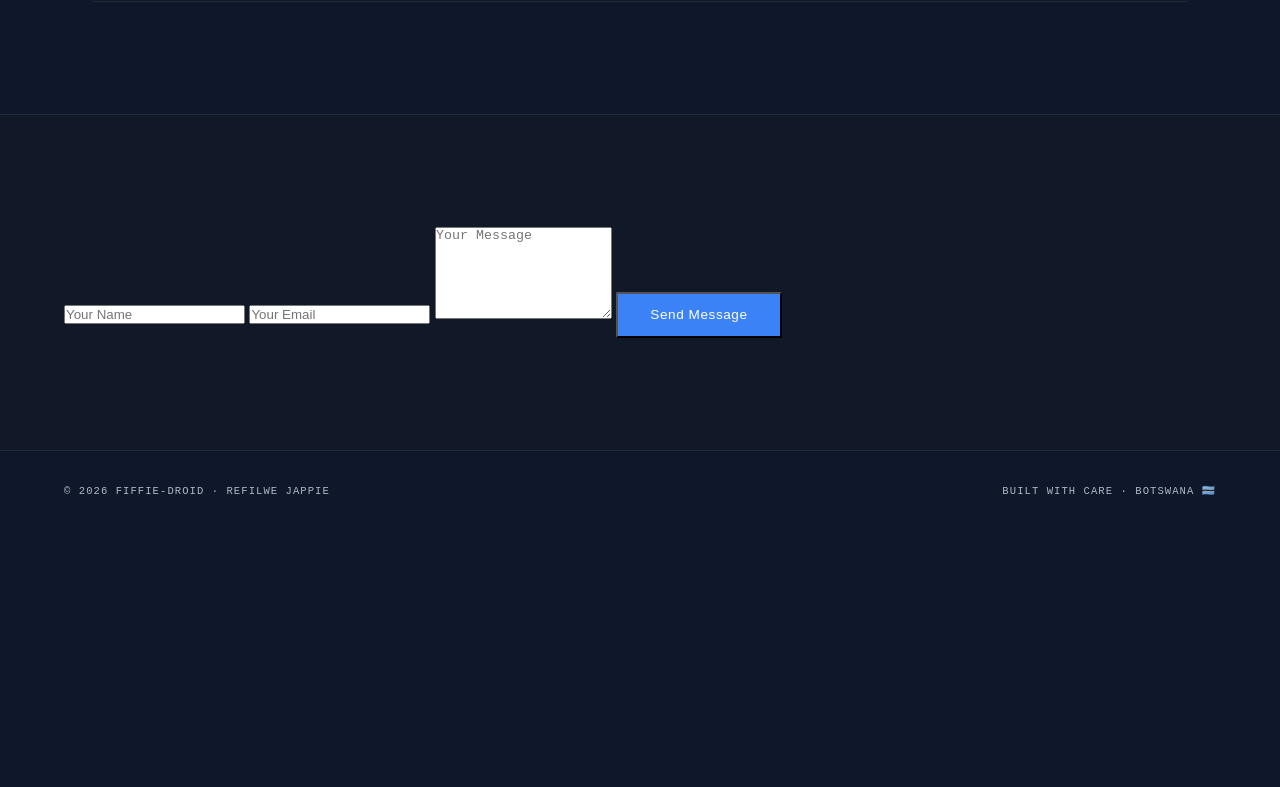
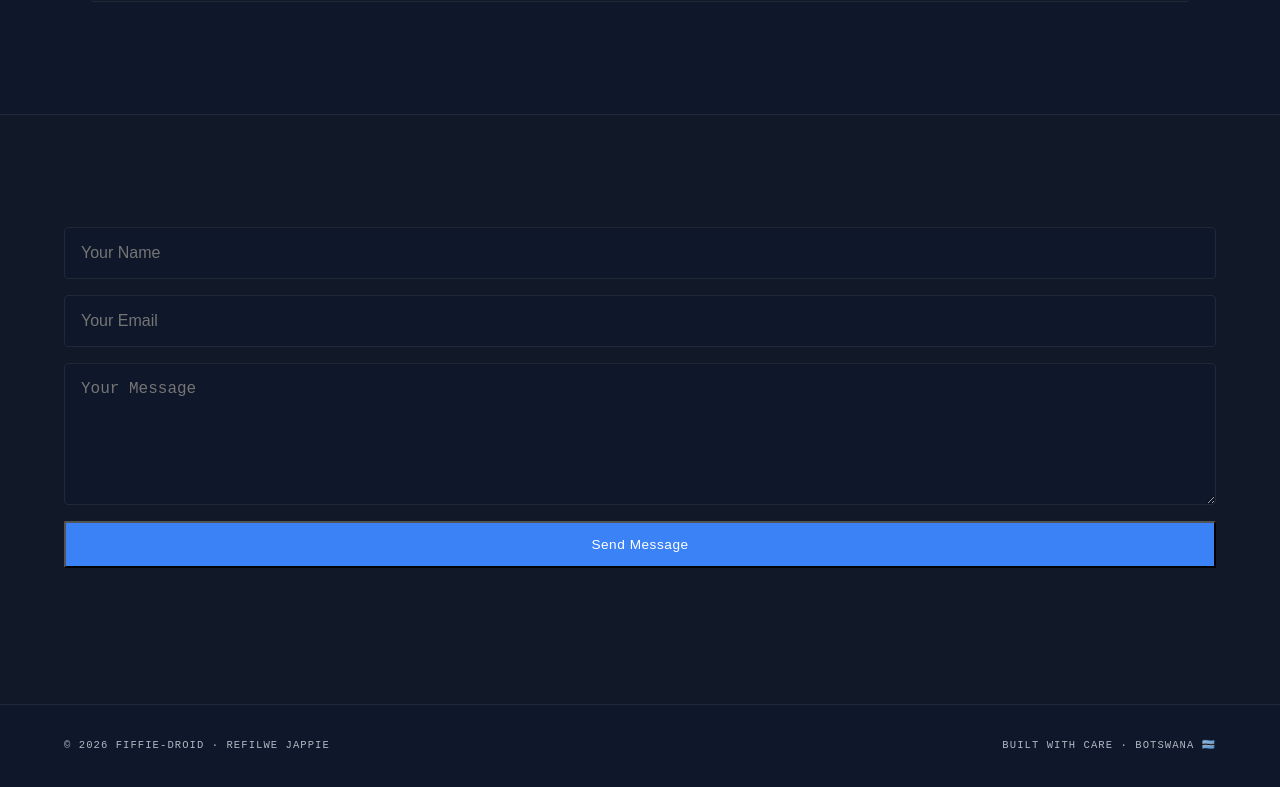
Before and after one commit to FIFFIE-droid/Fiffie-droid-portfolio, a plain HTML site: page index.html in a window 1280 px wide. Shown: the part 6788-7575 px from the top of the page. Before the commit the page ends 7321 px from the top, so only its background shows below. Drawn offline with Linux system fonts and the light colour scheme.

Commit message:
Update style.css

```diff
--- a/style.css
+++ b/style.css
@@ -722,3 +722,29 @@ section.show {
   .hero-right { align-self: center; }
   footer { flex-direction: column; gap: 0.5rem; text-align: center; }
 }
+.contact-form {
+  display: flex;
+  flex-direction: column;
+  gap: 1rem;
+}
+
+.contact-form input,
+.contact-form textarea {
+  background: var(--paper);
+  border: 1px solid var(--light);
+  color: var(--text);
+  padding: 1rem;
+  font-size: 1rem;
+  border-radius: 4px;
+}
+
+.contact-form input:focus,
+.contact-form textarea:focus {
+  outline: none;
+  border-color: var(--primary);
+}
+
+#status {
+  color: var(--accent);
+  margin-top: 0.5rem;
+}
```
